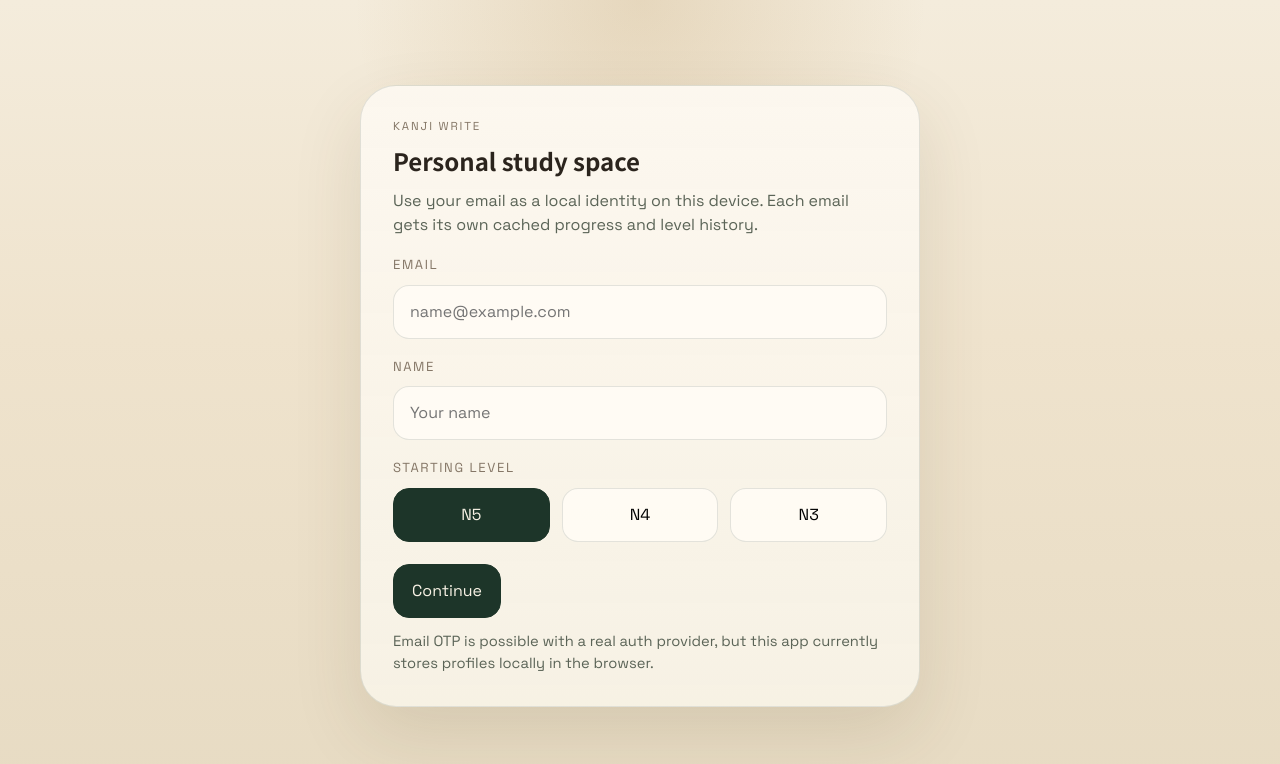
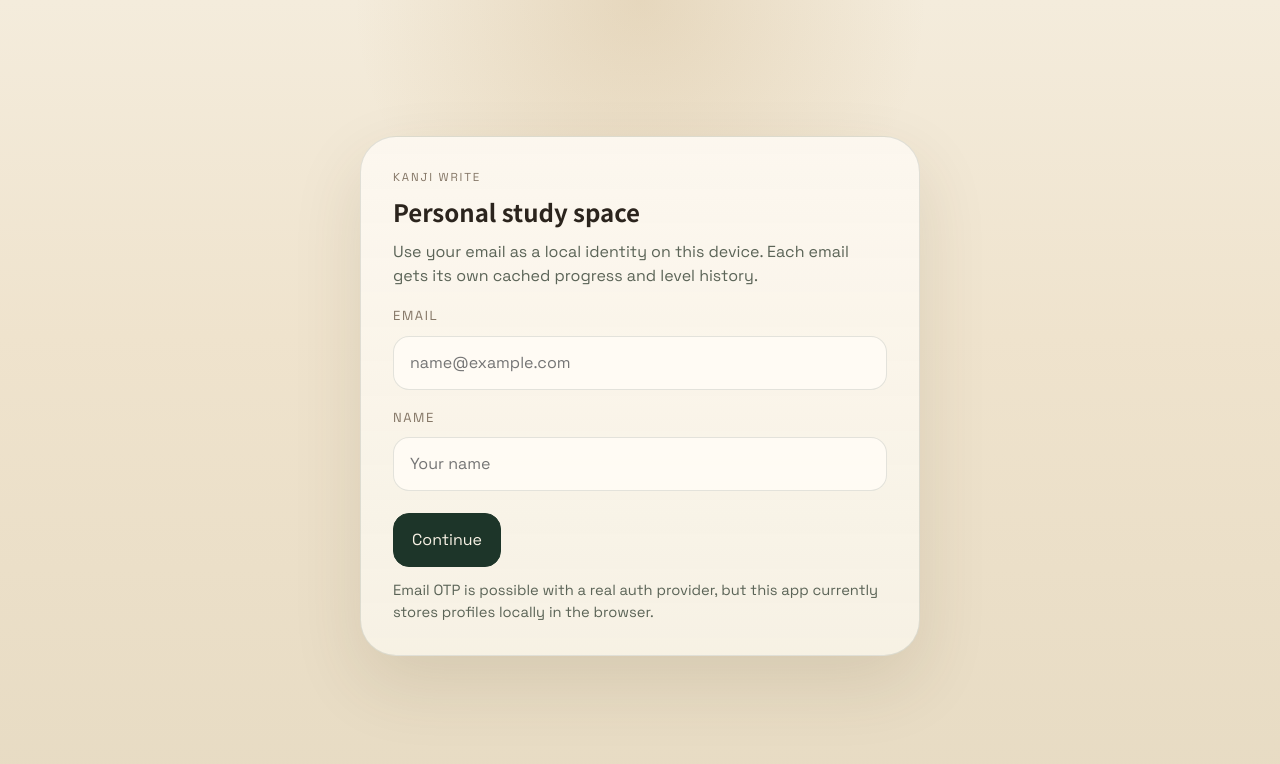
Before and after one commit to Hari-Narayana-Rath/kanji-write-app, a React (Vite) app: page / in a window 1280 px wide. Shown: the top 764 px of the page. Built offline with nearby package versions, Linux system fonts and the light colour scheme.

Commit message:
Tighten login and error handling

```diff
--- a/src/App.tsx
+++ b/src/App.tsx
@@ -20,7 +20,6 @@ type Level = 'N5' | 'N4' | 'N3'
 type Profile = {
   name: string
   email: string
-  level: Level
 }
 
 type StoredProfiles = Record<string, Profile>
@@ -138,7 +137,6 @@ function useKanjiPaths(card: LessonCard | null) {
 function LoginPage({ onSave }: { onSave: (profile: Profile) => void }) {
   const [name, setName] = useState('')
   const [email, setEmail] = useState('')
-  const [level, setLevel] = useState<Level>('N5')
   const [error, setError] = useState('')
 
   function handleContinue() {
@@ -151,8 +149,8 @@ function LoginPage({ onSave }: { onSave: (profile: Profile) => void }) {
 
     const existing = loadStoredProfiles()[normalizedEmail]
     const profile: Profile = existing
-      ? { ...existing, name: name.trim() || existing.name, level }
-      : { name: name.trim() || 'Learner', email: normalizedEmail, level }
+      ? { ...existing, name: name.trim() || existing.name }
+      : { name: name.trim() || 'Learner', email: normalizedEmail }
 
     setError('')
     onSave(profile)
@@ -187,22 +185,6 @@ function LoginPage({ onSave }: { onSave: (profile: Profile) => void }) {
             autoComplete="name"
           />
         </label>
-
-        <div className="field">
-          <span>Starting level</span>
-          <div className="level-picker">
-            {(['N5', 'N4', 'N3'] as Level[]).map((item) => (
-              <button
-                key={item}
-                type="button"
-                className={item === level ? 'selected' : ''}
-                onClick={() => setLevel(item)}
-              >
-                {item}
-              </button>
-            ))}
-          </div>
-        </div>
 
         <button
           type="button"
@@ -293,12 +275,14 @@ function PracticeBoard({
   level,
   loading,
   paths,
+  error,
   onGrade,
 }: {
   card: LessonCard | null
   level: Level
   loading: boolean
   paths: string[] | null
+  error: string | null
   onGrade: (card: LessonCard, grade: ReviewGrade) => void
 }) {
   const writerId = useId().replace(/[:]/g, '')
@@ -336,12 +320,6 @@ function PracticeBoard({
       hintDuration: 900,
       snapDuration: 170,
     })
-
-    const baseOnCorrect = writer.onCorrect.bind(writer)
-
-    writer.onCorrect = async () => {
-      await baseOnCorrect()
-    }
 
     writer.onComplete = onKanjiComplete
     writerRef.current = writer
@@ -390,6 +368,7 @@ function PracticeBoard({
           ) : (
             <>
               {loading && <div className="board-overlay">Loading stroke data…</div>}
+              {error && <div className="board-overlay">{error}</div>}
               <div id={writerId} ref={stageRef} className="writer-stage" />
               {completed && (
                 <div className="completion-banner">
@@ -448,7 +427,7 @@ function PracticePage({
 }) {
   const cards = getLevelCards(level)
   const currentCard = selectNextCard(cards, getLevelProgress(progress, level))
-  const { loading, paths } = useKanjiPaths(currentCard)
+  const { loading, paths, error } = useKanjiPaths(currentCard)
 
   return (
     <main className="screen practice-screen">
@@ -468,6 +447,7 @@ function PracticePage({
         level={level}
         loading={loading}
         paths={paths}
+        error={error}
         onGrade={onGrade}
       />
     </main>
```
